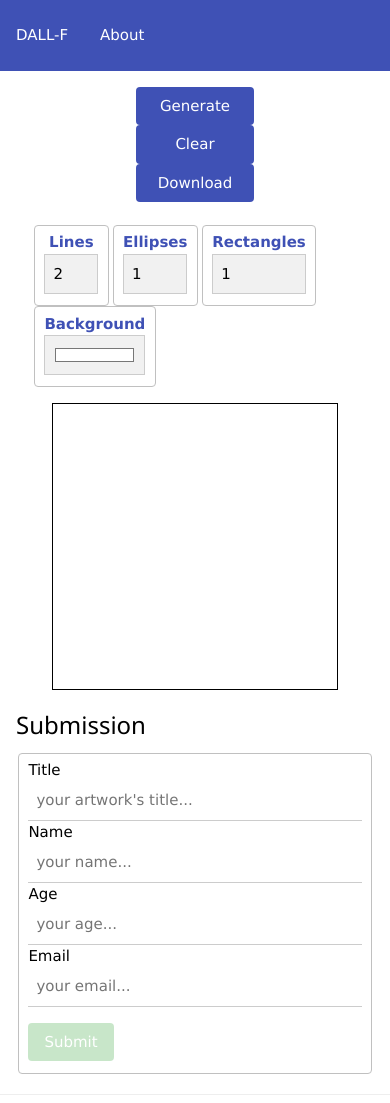
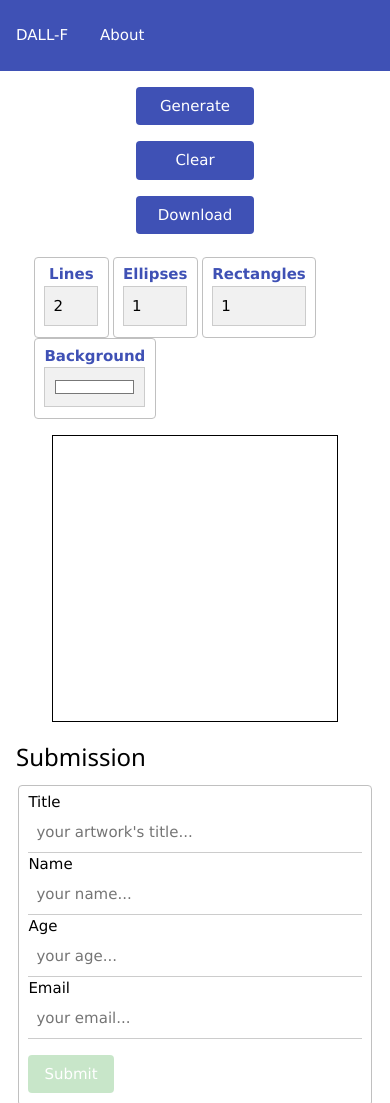
Before and after one commit to davidohnee/dall-f, a plain HTML site: page index.html in a window 390 px wide. Shown: the top 1103 px of the page. Drawn offline with nearby package versions, Linux system fonts and the light colour scheme.

Commit message:
improved about section content & mobile w3css styling

```diff
--- a/index.html
+++ b/index.html
@@ -24,12 +24,12 @@
 <main>
     <section class="w3-row" id="dall-f">
         <section class="w3-half w3-container w3-center">
-            <div class="w3-bar w3-section w3-center">
-                <button class="w3-button w3-margin-right w3-indigo w3-round w3-mobile" @click="generate">
+            <div class="w3-bar w3-margin-top w3-center">
+                <button class="w3-button w3-margin-bottom w3-margin-right w3-indigo w3-round w3-mobile" @click="generate">
                     Generate
                 </button>
-                <button class="w3-button w3-margin-right w3-indigo w3-round w3-mobile" @click="clear">Clear</button>
-                <button class="w3-button w3-indigo w3-round w3-mobile" @click="download">Download</button>
+                <button class="w3-button w3-margin-bottom w3-margin-right w3-indigo w3-round w3-mobile" @click="clear">Clear</button>
+                <button class="w3-button w3-margin-bottom w3-indigo w3-round w3-mobile" @click="download">Download</button>
             </div>
             <form class="w3-container w3-margin-bottom w3-row">
                 <fieldset
@@ -115,6 +115,10 @@
                     Blue and Yellow</a></i>.
                 <br>
                 <br>
+                DALL-F requires no registration - enter the number of ellipses, rectangles and lines
+                you want to be generated and click "Generate". If you like the image, you can download it as a png.
+                <br>
+                <br>
                 DALL-F is not only blazingly fast, platform-independent and completely free, but also requires hardly
                 any resources.
                 This is mainly due to the fact, that instead of neural networks, DALL-F relies on the power of
```
